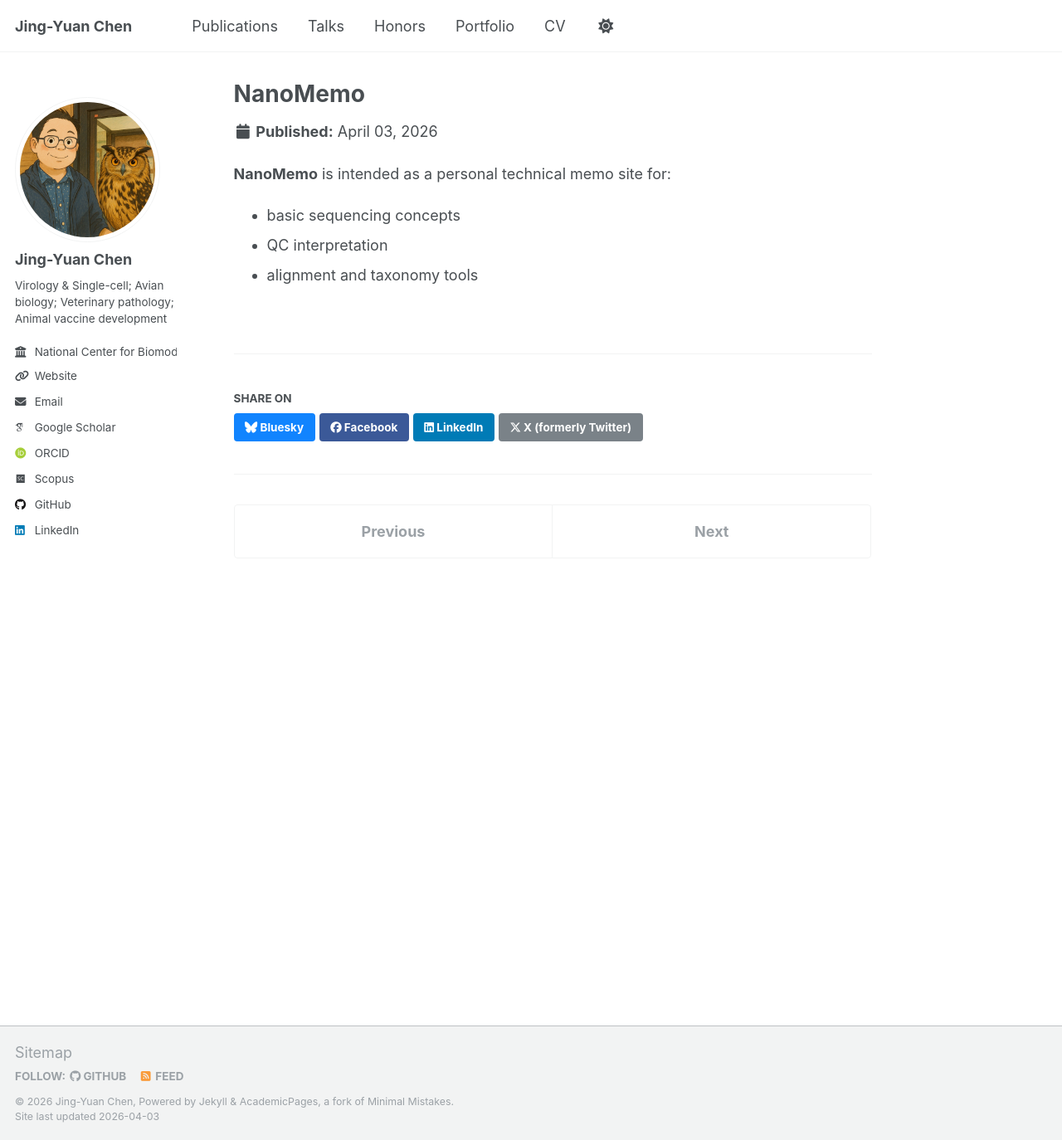
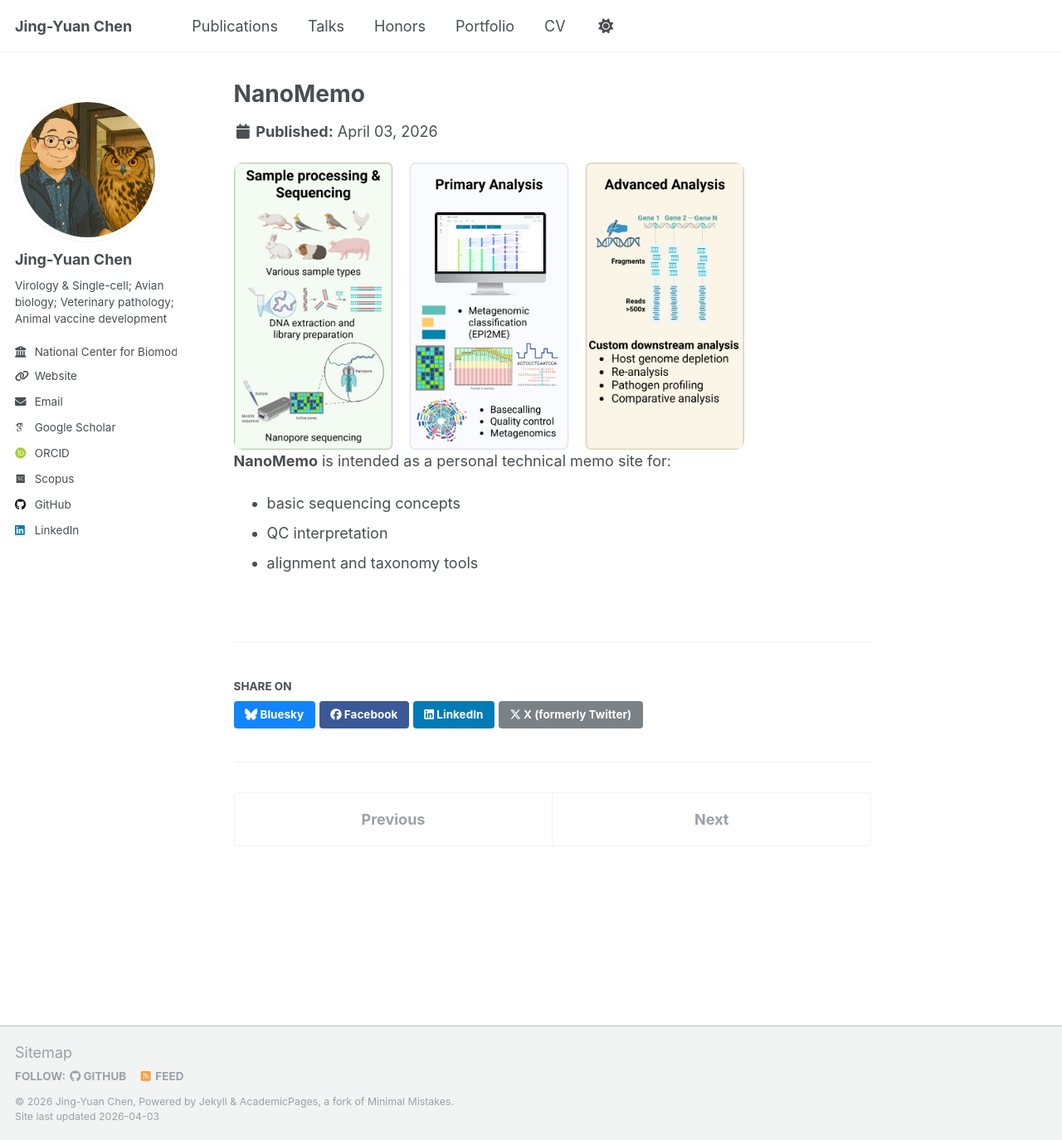
Before and after one commit to jychen74/jychen74.github.io, a Jekyll site: the page built from _portfolio/portfolio-996.html, in a window 1280 px wide and 1374 px high. Shown: the whole window at 83% size. Built offline with Jekyll 4.4.1, drawn with Linux system fonts in a browser that asks for light colours; some web fonts are replaced; a script that is not in the unit is left out.

Commit message:
add portfolio

```diff
--- a/_portfolio/portfolio-996.html
+++ b/_portfolio/portfolio-996.html
@@ -3,6 +3,10 @@ title: "NanoMemo"
 excerpt: "A personal page for quick reference on Oxford Nanopore sequencing and analysis."
 collection: portfolio
 ---
+
+<a href='https://jychen74.github.io/NanoMemo/' target='_blank'>
+  <img src='/images/NanoMemo.png' alt='NanoMemo' style='max-width: 80%; border-radius: 10px;'>
+</a>
 
 <p><strong>NanoMemo</strong> is intended as a personal technical memo site for:</p>
 <ul>
```
Also changed, not shown: images/NanoMemo.png (added).
